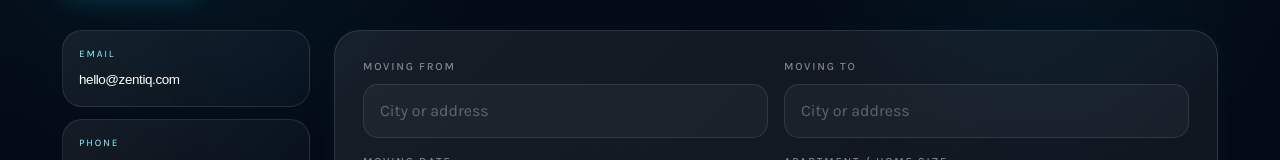
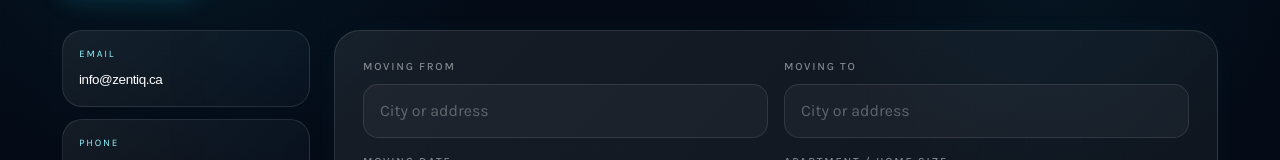
Before and after one commit to godigigo/Zentiq, a Next.js app in the folder client/: page /book-appointment in a window 1280 px wide. Shown: the part 379-539 px from the top of the page. Built offline with nearby package versions, Linux system fonts and the light colour scheme; a web font is replaced by a local one.

Commit message:
Mail Change

```diff
--- a/client/src/app/book-appointment/page.jsx
+++ b/client/src/app/book-appointment/page.jsx
@@ -51,8 +51,8 @@ const locationSuggestions = [
 const contactInfo = [
   {
     label: "Email",
-    value: "hello@zentiq.com",
-    href: "mailto:hello@zentiq.com",
+    value: "info@zentiq.ca",
+    href: "mailto:info@zentiq.ca",
   },
   {
     label: "Phone",
--- a/client/src/app/contact/page.jsx
+++ b/client/src/app/contact/page.jsx
@@ -16,7 +16,7 @@ const contactItems = [
   },
   {
     label: "Email",
-    value: "hello@zentiq.com",
+    value: "info@zentiq.ca",
     href: "mailto:hello@zentiq.com",
   },
   {
--- a/client/src/components/Footer.jsx
+++ b/client/src/components/Footer.jsx
@@ -18,7 +18,7 @@ const serviceLinks = [
 ];
 
 const contactLinks = [
-  { label: "hello@zentiq.com", href: "mailto:hello@zentiq.com" },
+  { label: "info@zentiq.ca", href: "mailto:hello@zentiq.com" },
   { label: "+1 (234) 659-9870", href: "tel:+12346599870" },
   { label: "Toronto, Ontario, Canada", href: "/contact" },
 ];
```
